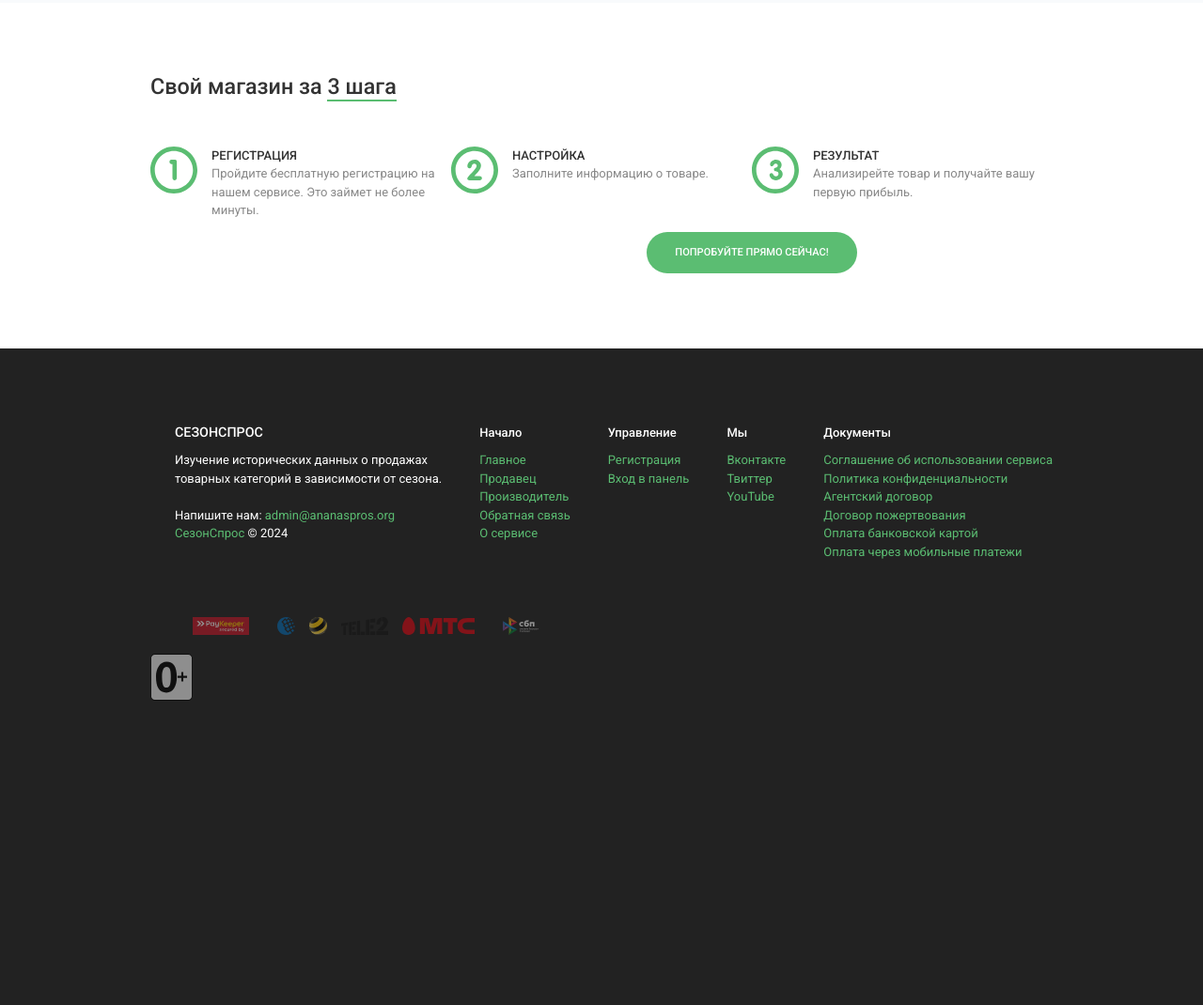
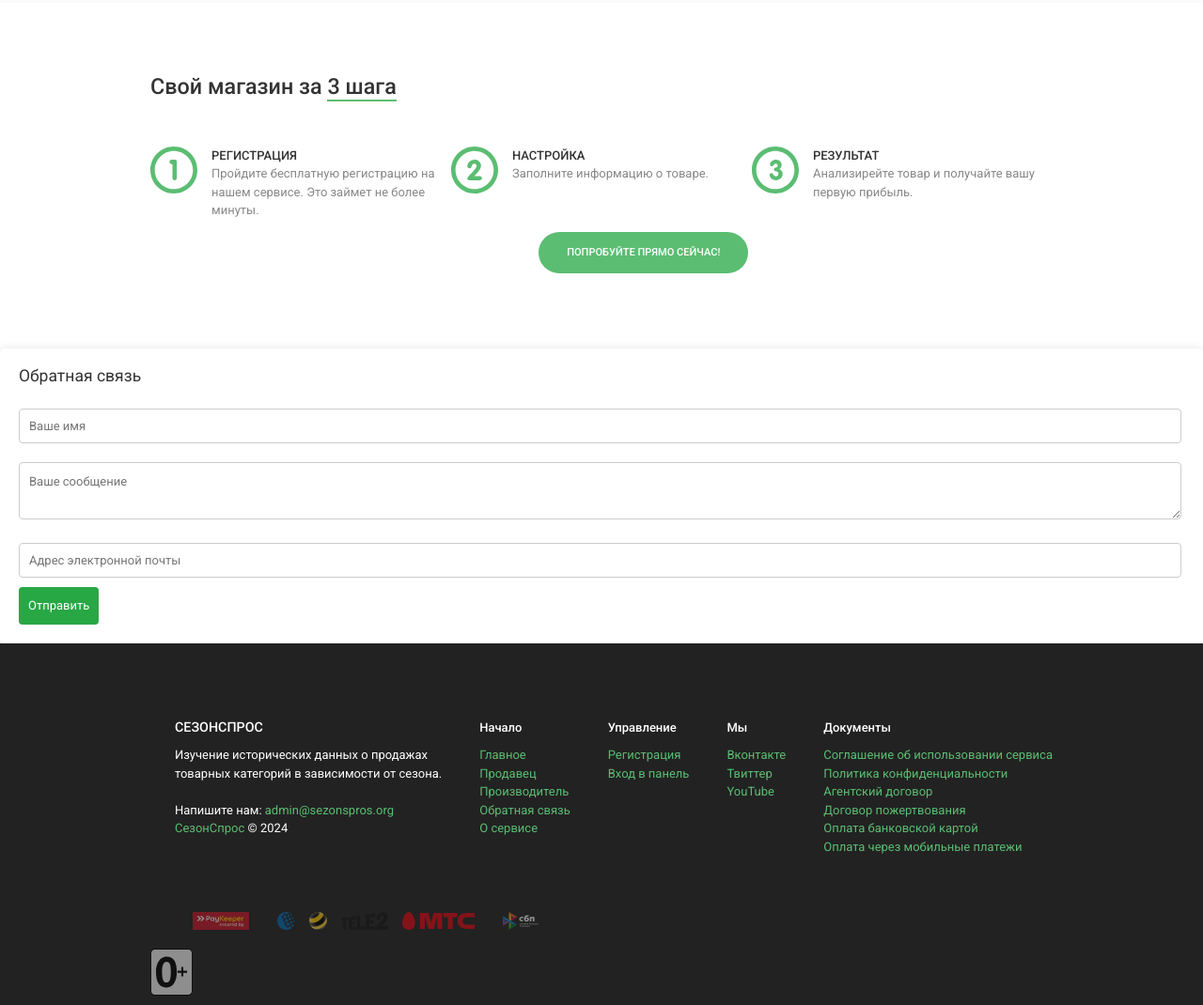
Before and after one commit to SezonSpros/index, a plain HTML site: page index.html in a window 1280 px wide. Shown: the part 1692-2762 px from the top of the page at 94% size. Before the commit the page ends 2518 px from the top, so only its background shows below. Drawn offline with Linux system fonts and the light colour scheme; a script that the page names is missing.

Commit message:
Обратная связь

```diff
--- a/index.html
+++ b/index.html
@@ -127,9 +127,17 @@
             <li>Анализирейте товар и получайте вашу первую прибыль.</li>
         </ul>
         <div class="center">
-            <a style="margin:20px 0 0;" href class="button round">Попробуйте прямо сейчас!</a>
+            <a style="margin:20px 0 0; position: relative; left: -12%;" class="button round" >Попробуйте прямо сейчас!</a>
         </div>
-    </div>                </div>
+    </div>
+</div>
+<div class="feedback-form">
+    <h2>Обратная связь</h2>
+    <input type="text" id="name" placeholder="Ваше имя" required>
+    <textarea id="message" placeholder="Ваше сообщение" required></textarea>
+    <input type="text" id="email" placeholder="Адрес электронной почты" required>
+    <button onclick="sendFeedback()">Отправить</button>
+</div>
             </main>
             <footer>
                 <div class="wrapper clear-fix">
@@ -168,7 +176,7 @@
 	                        <h3>СезонСпрос</h3>
 	                        Изучение исторических данных о продажах <br>
 	                        товарных категорий в зависимости от сезона.<br><br>
-	                        Напишите нам: <a href>admin@ananaspros.org</a><br>
+	                        Напишите нам: <a href>admin@sezonspros.org</a><br>
 	                        <a hre>СезонСпрос</a> © 2024	                    </div>
 	                </div>
 	                <div class="pay-system-images">
@@ -177,19 +185,12 @@
                         <img src="./files/mir.svg" alt="">
                         <img src="./files/paykeeper.svg" alt="">
                         <img src="./files/qiwi.svg" alt="">
-<!--                         <img src="/statics/images/yoomoney.svg" alt=""> -->
                         <img src="./files/webmoney.svg" alt="">
                         <img src="./files/beeline.svg" alt="">
                         <img src="./files/tele2.svg" alt="">
                         <img src="./files/mts.svg" alt="">
                         <img src="./files/megafon.svg" alt="">
                         <img src="./files/sbp.svg" alt="">
-<!--
-                        <img src="/statics/images/alfabank.svg" alt="">
-                        <img src="/statics/images/vtb.svg" alt="">
-                        <img src="/statics/images/psb.svg" alt="">
-                        <img src="/statics/images/russky_standart.svg" alt="">
--->
 
                     </div>
                     <!--noindex-->
@@ -207,4 +208,48 @@
         <noscript><div><img src="https://mc.yandex.ru/watch/28416256" style="position:absolute; left:-9999px;" alt="" /></div></noscript>
         <script src="./files/jquery-3.1.1.min.js"></script>
         <script src="./files/script.js"></script>
-</body></html>
+</body>
+
+<style>
+    .feedback-form {
+        background: #fff;
+        padding: 20px;
+        border-radius: 5px;
+        box-shadow: 0 0 10px rgba(0, 0, 0, 0.1);
+    }
+    .feedback-form input, .feedback-form textarea {
+        width: 98%;
+        padding: 10px;
+        margin: 10px 0;
+        border: 1px solid #ccc;
+        border-radius: 4px;
+    }
+    .feedback-form button {
+        background: #28a745;
+        color: #fff;
+        border: none;
+        padding: 10px;
+        border-radius: 4px;
+        cursor: pointer;
+
+    }
+</style>
+
+<script>
+    function sendFeedback() {
+        const name = document.getElementById('name').value;
+        const message = document.getElementById('message').value;
+        const email = document.getElementById('email').value;
+
+        if (name && message && email) {
+            alert(`Спасибо, ${name}! Ваше сообщение отправлено.`);
+            // Здесь можно добавить функционал для отправки данных на сервер
+            document.getElementById('name').value = '';
+            document.getElementById('message').value = '';
+            document.getElementById('email').value = '';
+        } else {
+            alert('Пожалуйста, заполните все поля.');
+        }
+    }
+</script>
+</html>
```
